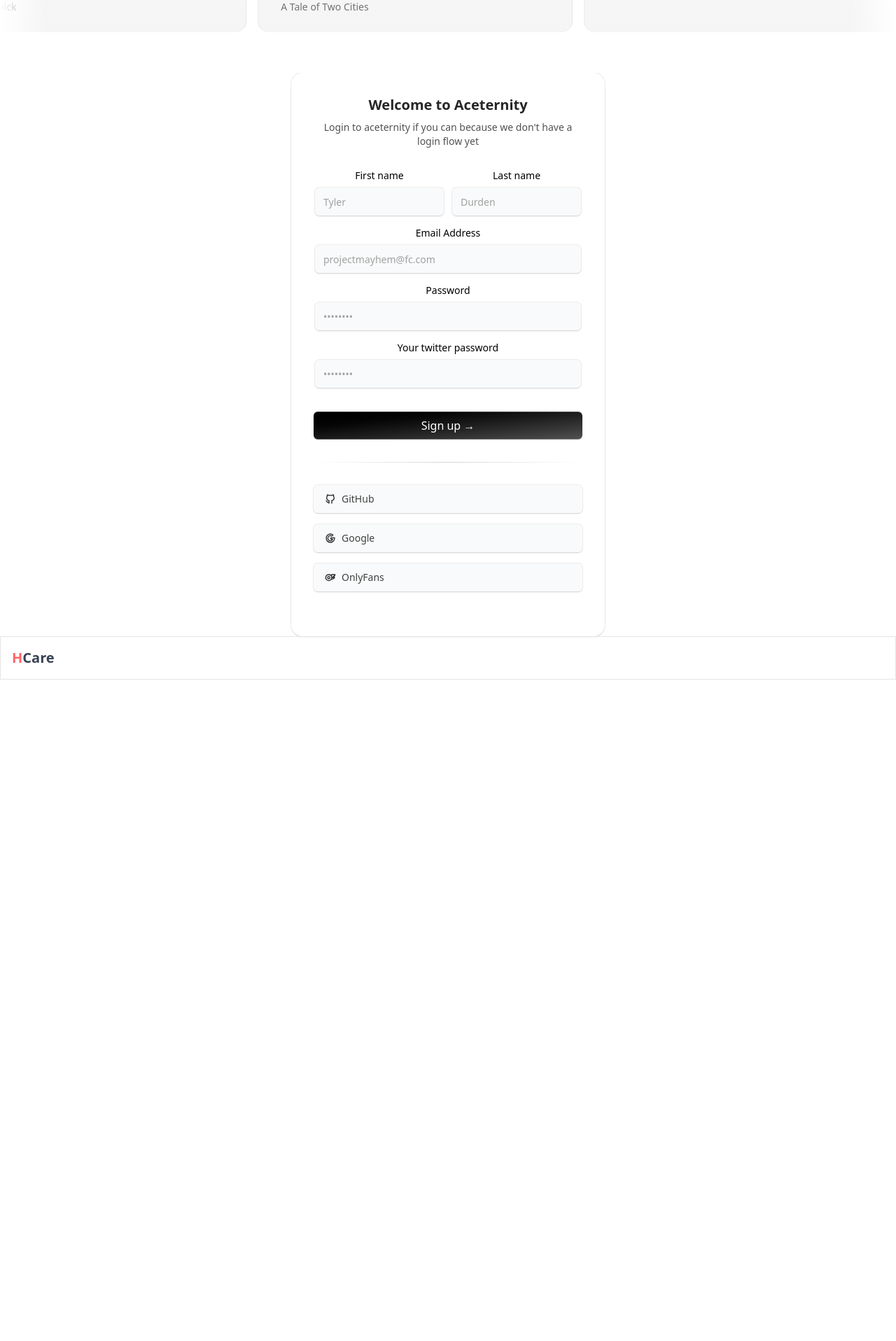
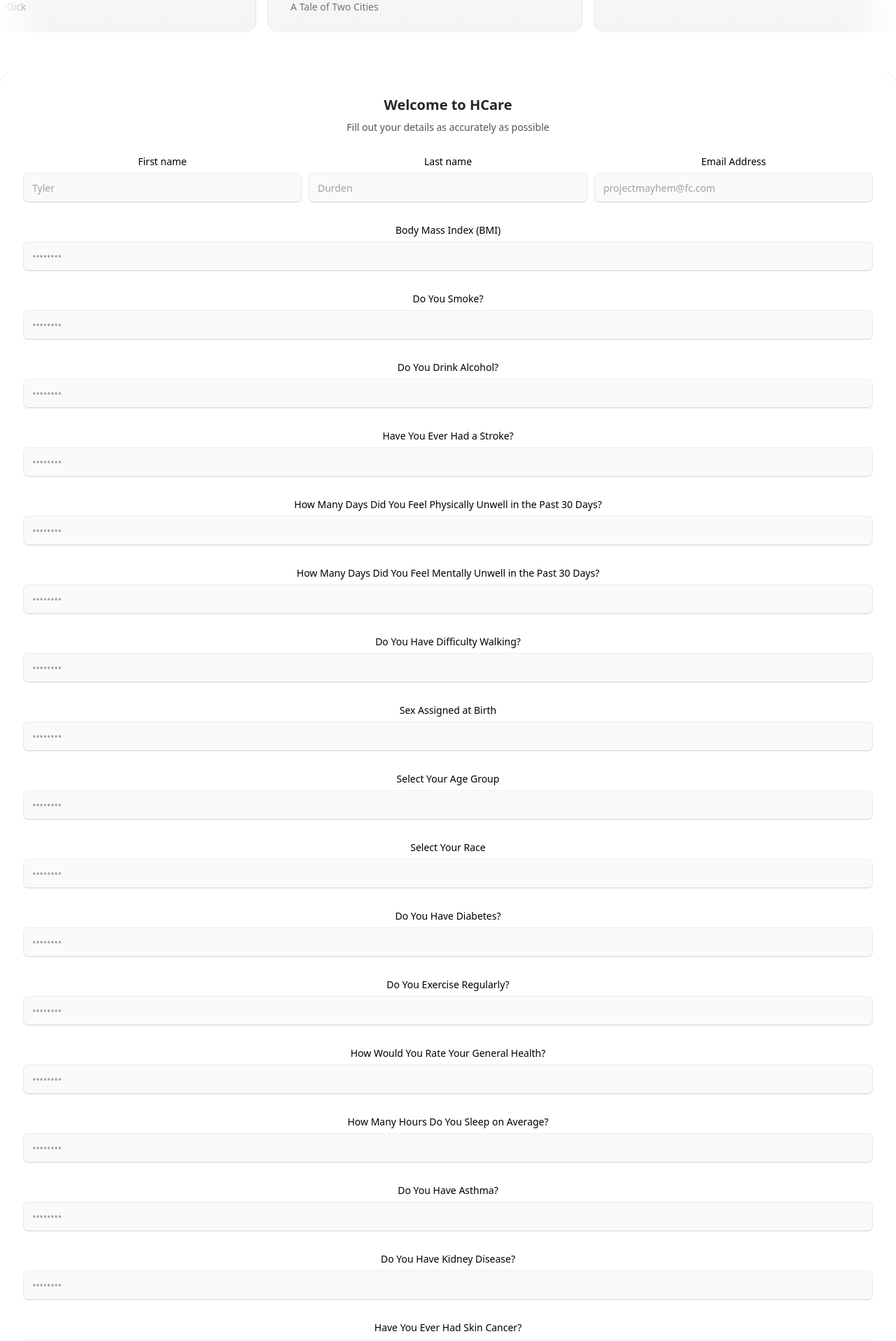
Before and after one commit to Gayith-Bandara/heart-disease-predictor, a React (Vite) app in the folder client/: page / in a window 1280 px wide. Shown: the part 2960-4876 px from the top of the page at 70% size. Before the commit the page ends 3931 px from the top, so only its background shows below. Built offline with nearby package versions, Linux system fonts and the light colour scheme.

Commit message:
Added the input parameters

```diff
--- a/client/src/components/sections/PredictorForm.jsx
+++ b/client/src/components/sections/PredictorForm.jsx
@@ -1,13 +1,8 @@
 "use client";
 
-import { Label } from "../ui/label";
-import { Input } from "../ui/input";
+import { Label } from "../ui/Labels";
+import { Input } from "../ui/Input";
 import { cn } from "../../lib/utils";
-import {
-  IconBrandGithub,
-  IconBrandGoogle,
-  IconBrandOnlyfans,
-} from "@tabler/icons-react";
 
 const PredictorForm = () => {
 
@@ -18,17 +13,16 @@ const PredictorForm = () => {
 
   return (
     <div
-      className="shadow-input mx-auto w-full max-w-md rounded-none bg-white p-4 md:rounded-2xl md:p-8 dark:bg-black">
+      className="shadow-input mx-auto w-full max-w-7xl rounded-none bg-white p-4 md:rounded-2xl md:p-8 dark:bg-black">
       <h2 className="text-xl font-bold text-neutral-800 dark:text-neutral-200">
-        Welcome to Aceternity
+        Welcome to HCare
       </h2>
-      <p className="mt-2 max-w-sm text-sm text-neutral-600 dark:text-neutral-300">
-        Login to aceternity if you can because we don&apos;t have a login flow
-        yet
+      <p className="mt-2 mx-auto max-w-sm text-sm text-neutral-600 dark:text-neutral-300">
+        Fill out your details as accurately as possible
       </p>
       <form className="my-8" onSubmit={handleSubmit}>
-        <div
-          className="mb-4 flex flex-col space-y-2 md:flex-row md:space-y-0 md:space-x-2">
+
+        <div className="mb-4 flex flex-col space-y-2 md:flex-row md:space-y-0 md:space-x-2">
           <LabelInputContainer>
             <Label htmlFor="firstname">First name</Label>
             <Input id="firstname" placeholder="Tyler" type="text" />
@@ -37,31 +31,92 @@ const PredictorForm = () => {
             <Label htmlFor="lastname">Last name</Label>
             <Input id="lastname" placeholder="Durden" type="text" />
           </LabelInputContainer>
+          <LabelInputContainer className="mb-4">
+            <Label htmlFor="email">Email Address</Label>
+            <Input id="email" placeholder="projectmayhem@fc.com" type="email" />
+          </LabelInputContainer>
         </div>
-        <LabelInputContainer className="mb-4">
-          <Label htmlFor="email">Email Address</Label>
-          <Input id="email" placeholder="projectmayhem@fc.com" type="email" />
-        </LabelInputContainer>
-        <LabelInputContainer className="mb-4">
-          <Label htmlFor="password">Password</Label>
-          <Input id="password" placeholder="••••••••" type="password" />
+
+        <LabelInputContainer className="mb-8">
+          <Label htmlFor="twitterpassword">Body Mass Index (BMI)</Label>
+          <Input id="twitterpassword" placeholder="••••••••" type="twitterpassword" />
         </LabelInputContainer>
         <LabelInputContainer className="mb-8">
-          <Label htmlFor="twitterpassword">Your twitter password</Label>
+          <Label htmlFor="twitterpassword">Do You Smoke?</Label>
+          <Input id="twitterpassword" placeholder="••••••••" type="twitterpassword" />
+        </LabelInputContainer>
+        <LabelInputContainer className="mb-8">
+          <Label htmlFor="twitterpassword">Do You Drink Alcohol?</Label>
+          <Input id="twitterpassword" placeholder="••••••••" type="twitterpassword" />
+        </LabelInputContainer>
+        <LabelInputContainer className="mb-8">
+          <Label htmlFor="twitterpassword">Have You Ever Had a Stroke?</Label>
+          <Input id="twitterpassword" placeholder="••••••••" type="twitterpassword" />
+        </LabelInputContainer>
+        <LabelInputContainer className="mb-8">
+          <Label htmlFor="twitterpassword">How Many Days Did You Feel Physically Unwell in the Past 30 Days?</Label>
+          <Input id="twitterpassword" placeholder="••••••••" type="twitterpassword" />
+        </LabelInputContainer>
+        <LabelInputContainer className="mb-8">
+          <Label htmlFor="twitterpassword">How Many Days Did You Feel Mentally Unwell in the Past 30 Days?</Label>
+          <Input id="twitterpassword" placeholder="••••••••" type="twitterpassword" />
+        </LabelInputContainer>
+        <LabelInputContainer className="mb-8">
+          <Label htmlFor="twitterpassword">Do You Have Difficulty Walking?</Label>
+          <Input id="twitterpassword" placeholder="••••••••" type="twitterpassword" />
+        </LabelInputContainer>
+        <LabelInputContainer className="mb-8">
+          <Label htmlFor="twitterpassword">Sex Assigned at Birth</Label>
+          <Input id="twitterpassword" placeholder="••••••••" type="twitterpassword" />
+        </LabelInputContainer>
+        <LabelInputContainer className="mb-8">
+          <Label htmlFor="twitterpassword">Select Your Age Group</Label>
+          <Input id="twitterpassword" placeholder="••••••••" type="twitterpassword" />
+        </LabelInputContainer>
+        <LabelInputContainer className="mb-8">
+          <Label htmlFor="twitterpassword">Select Your Race</Label>
+          <Input id="twitterpassword" placeholder="••••••••" type="twitterpassword" />
+        </LabelInputContainer>
+        <LabelInputContainer className="mb-8">
+          <Label htmlFor="twitterpassword">Do You Have Diabetes?</Label>
+          <Input id="twitterpassword" placeholder="••••••••" type="twitterpassword" />
+        </LabelInputContainer>
+        <LabelInputContainer className="mb-8">
+          <Label htmlFor="twitterpassword">Do You Exercise Regularly?</Label>
+          <Input id="twitterpassword" placeholder="••••••••" type="twitterpassword" />
+        </LabelInputContainer>
+        <LabelInputContainer className="mb-8">
+          <Label htmlFor="twitterpassword">How Would You Rate Your General Health?</Label>
+          <Input id="twitterpassword" placeholder="••••••••" type="twitterpassword" />
+        </LabelInputContainer>
+        <LabelInputContainer className="mb-8">
+          <Label htmlFor="twitterpassword">How Many Hours Do You Sleep on Average?</Label>
+          <Input id="twitterpassword" placeholder="••••••••" type="twitterpassword" />
+        </LabelInputContainer>
+        <LabelInputContainer className="mb-8">
+          <Label htmlFor="twitterpassword">Do You Have Asthma?</Label>
+          <Input id="twitterpassword" placeholder="••••••••" type="twitterpassword" />
+        </LabelInputContainer>
+        <LabelInputContainer className="mb-8">
+          <Label htmlFor="twitterpassword">Do You Have Kidney Disease?</Label>
+          <Input id="twitterpassword" placeholder="••••••••" type="twitterpassword" />
+        </LabelInputContainer>
+        <LabelInputContainer className="mb-8">
+          <Label htmlFor="twitterpassword">Have You Ever Had Skin Cancer?</Label>
           <Input id="twitterpassword" placeholder="••••••••" type="twitterpassword" />
         </LabelInputContainer>
 
         <button
           className="group/btn relative block h-10 w-full rounded-md bg-gradient-to-br from-black to-neutral-600 font-medium text-white shadow-[0px_1px_0px_0px_#ffffff40_inset,0px_-1px_0px_0px_#ffffff40_inset] dark:bg-zinc-800 dark:from-zinc-900 dark:to-zinc-900 dark:shadow-[0px_1px_0px_0px_#27272a_inset,0px_-1px_0px_0px_#27272a_inset]"
           type="submit">
-          Sign up &rarr;
+          Do I Have Heart Disease??? &rarr;
           <BottomGradient />
         </button>
 
         <div
           className="my-8 h-[1px] w-full bg-gradient-to-r from-transparent via-neutral-300 to-transparent dark:via-neutral-700" />
 
-        <div className="flex flex-col space-y-4">
+        {/* <div className="flex flex-col space-y-4">
           <button
             className="group/btn shadow-input relative flex h-10 w-full items-center justify-start space-x-2 rounded-md bg-gray-50 px-4 font-medium text-black dark:bg-zinc-900 dark:shadow-[0px_0px_1px_1px_#262626]"
             type="submit">
@@ -89,7 +144,7 @@ const PredictorForm = () => {
             </span>
             <BottomGradient />
           </button>
-        </div>
+        </div> */}
       </form>
     </div>
   );
```
Also changed, not shown: client/src/components/ui/Labels.jsx (renamed from client/src/components/ui/label.jsx).
